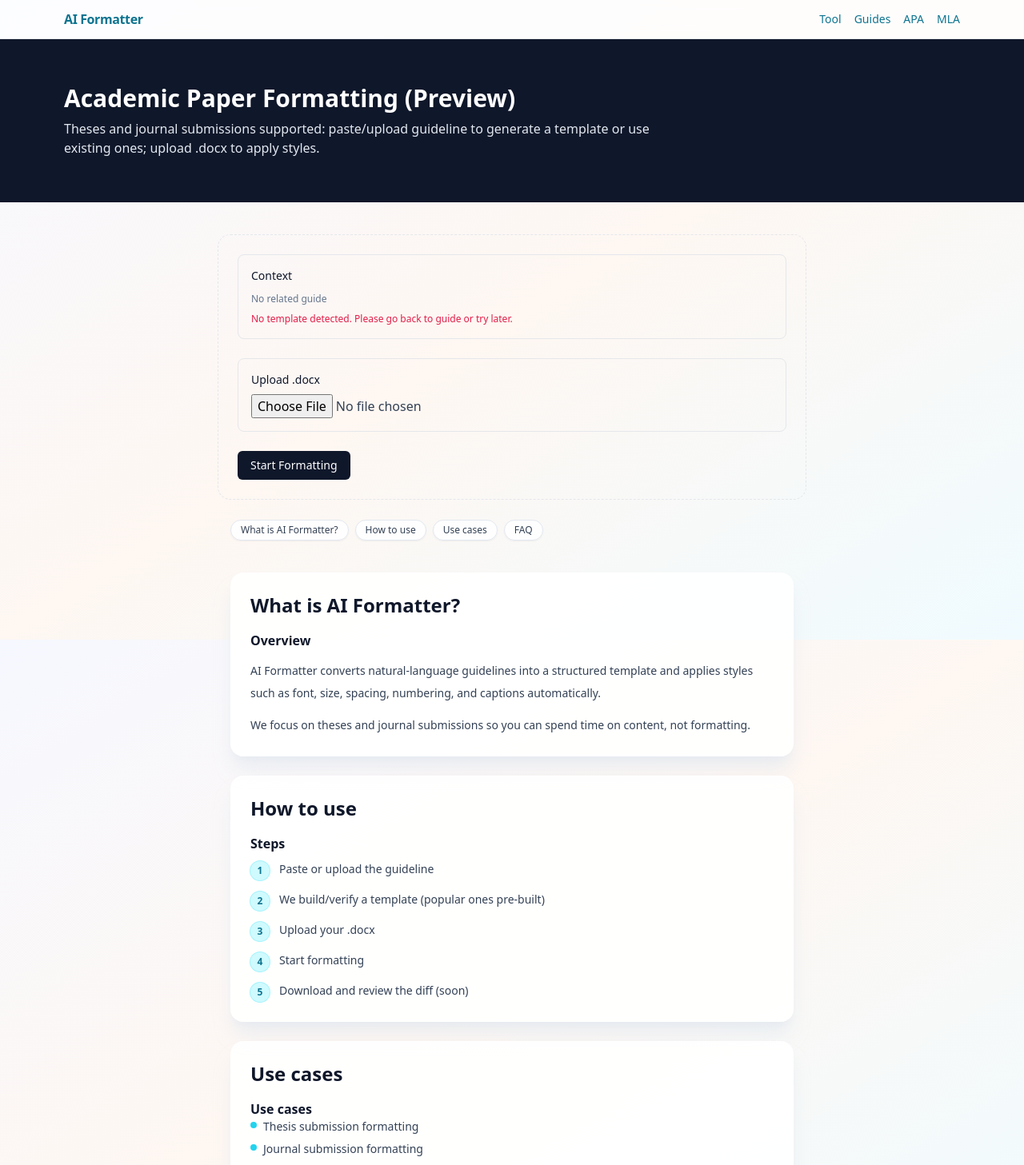
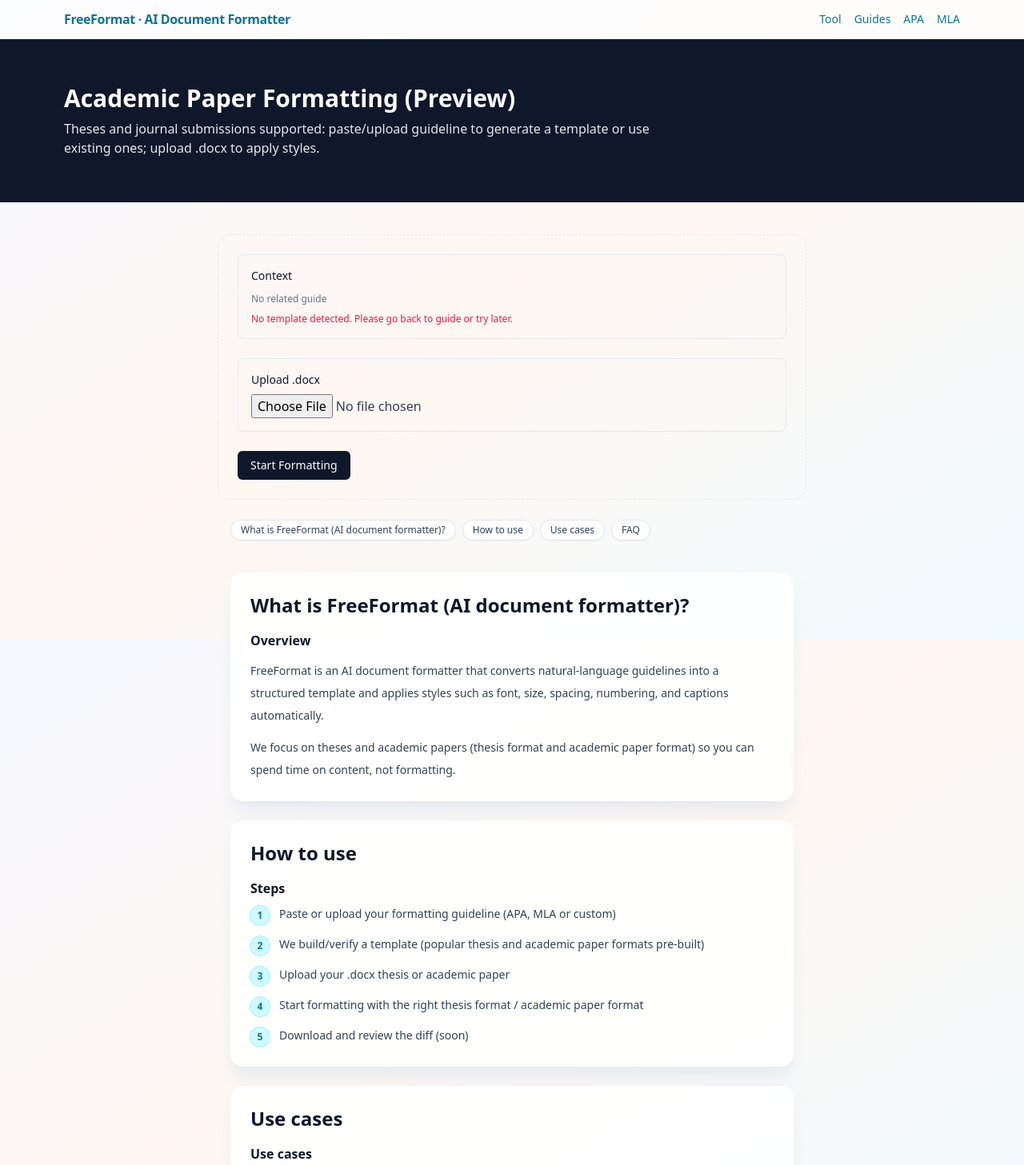
Before and after one commit to moonscar/freeformat-frontend, a Next.js app: page /en/tool in a window 1280 px wide. Shown: the top 1457 px of the page at 80% size. Built offline with nearby package versions, Linux system fonts and the light colour scheme; no server answers.

Commit message:
feat: update homepage SEO for FreeFormat AI document formatter

```diff
--- a/src/app/[locale]/guides/mla-format/page.tsx
+++ b/src/app/[locale]/guides/mla-format/page.tsx
@@ -25,7 +25,7 @@
         title: '什么是 MLA 格式？',
         paragraphs: [
           'MLA（第 9 版）常用于人文学科。本页聚焦页眉、行距、页边距、标题、字体，以及参考文献（Works Cited）列表的版式。',
-          '你可以下载 .docx 模板，或上传 .docx 由 AI Formatter 自动应用 MLA 样式。',
+          '你可以下载 .docx 模板，或上传 .docx 由 FreeFormat（AI 文档排版工具）自动应用 MLA 样式。',
         ] as const,
       }
     : {
--- a/src/app/[locale]/head.tsx
+++ b/src/app/[locale]/head.tsx
@@ -19,7 +19,7 @@
     },
     creator: {
       '@type': 'Organization',
-      name: 'AI Formatter',
+      name: 'FreeFormat · AI Document Formatter',
       email: siteConfig.contactEmail,
     },
   };
--- a/src/app/[locale]/layout.tsx
+++ b/src/app/[locale]/layout.tsx
@@ -33,7 +33,7 @@
       title: localeConfig.title,
       description: localeConfig.description,
       url: `${siteConfig.url}/${localeKey}`,
-      siteName: 'AI Formatter',
+      siteName: 'FreeFormat · AI Document Formatter',
       locale: localeConfig.ogLocale,
       type: 'website',
     },
--- a/src/components/layout/Footer.tsx
+++ b/src/components/layout/Footer.tsx
@@ -5,7 +5,7 @@
     <footer className="mt-16 border-t">
       <div className="mx-auto max-w-6xl px-4 py-8 text-sm text-slate-600">
         <div className="flex flex-wrap items-center justify-between gap-4">
-          <div>© AI Formatter 2025</div>
+          <div>© FreeFormat · AI Document Formatter 2025</div>
           <div className="flex items-center gap-4">
             <Link href={`/${locale}/privacy`} className="hover:text-slate-900">
               Privacy
--- a/src/components/layout/Header.tsx
+++ b/src/components/layout/Header.tsx
@@ -5,7 +5,7 @@
     <header className="border-b bg-white/80 backdrop-blur supports-[backdrop-filter]:bg-white/70">
       <div className="mx-auto flex max-w-6xl items-center justify-between px-4 py-3">
         <Link href={`/${locale}`} className="font-semibold tracking-tight">
-          AI Formatter
+          FreeFormat · AI Document Formatter
         </Link>
         <nav className="flex items-center gap-4 text-sm text-slate-600">
           <Link prefetch={false} href={`/${locale}/tool`} className="hover:text-slate-900">Tool</Link>
--- a/src/i18n/index.ts
+++ b/src/i18n/index.ts
@@ -4,14 +4,15 @@
 const pages = {
   zh: {
     common: {
-      siteTitle: '一键自动排版论文（毕业论文与期刊论文）',
-      siteDesc: '上传/粘贴格式要求，生成模板并一键应用到 docx；优先适配毕业论文与期刊论文常见规范。',
+      siteTitle: 'FreeFormat – AI 文档自动排版（毕业论文与学术文档）',
+      siteDesc:
+        'FreeFormat 是一款 AI 文档排版工具（AI document formatter），优先支持毕业论文与期刊论文。上传/粘贴格式要求生成模板，一键将 APA、MLA 或学校要求应用到 docx。',
     },
     landing: {
       badge: '内测优先通道 · 免费试用',
-      heroTitle: '一键自动排版论文（毕业/期刊）',
+      heroTitle: 'FreeFormat · AI 文档排版工具',
       heroDesc:
-        '欢迎提交你正在/即将面临的格式要求，我们将优先支持毕业论文与期刊论文的常见规范，并回信告知进度。',
+        'FreeFormat 是一款面向毕业论文与期刊论文的 AI 文档排版工具。欢迎提交你正在/即将面临的格式要求，我们将优先适配 thesis format / academic paper format，并回信告知进度。',
       cta: { primary: '立即提交格式', secondary: '查看模板' },
       features: { title: '核心功能', items: ['支持毕业论文与期刊论文', 'docx 解析', '模板应用', '差异报告（即将）'] },
       howItWorks: { title: '工作原理', steps: ['发送格式要求到邮箱', '我们生成模板并回信', '正式版上线后一键排版并下载'] },
@@ -26,19 +27,29 @@
       info: {
         subheads: { overview: '概览', steps: '步骤', cases: '使用场景' },
         what: {
-          title: '什么是 AI Formatter？',
+          title: '什么是 FreeFormat（AI 文档排版工具）？',
           paragraphs: [
-            'AI Formatter 将自然语言的格式要求转成结构化模板，并自动应用到论文的字体、字号、段前后距、编号与图表标题等样式。',
-            '我们优先覆盖毕业论文与期刊论文的常见规范，让你把时间花在内容而不是排版上。',
+            'FreeFormat 是一款 AI 文档排版工具（AI document formatter），可以把自然语言的格式要求转成结构化模板，并自动应用到论文的字体、字号、段前后距、编号与图表标题等样式。',
+            '我们优先覆盖毕业论文与期刊论文的常见规范，包括常见的 thesis format 与 academic paper format，让你把时间花在内容而不是排版上。',
           ],
         },
         how: {
           title: '如何使用？',
-          steps: ['粘贴或上传格式要求', '我们生成/校验模板（常见规范提供预置模板）', '上传 .docx 论文', '发起格式化', '下载排版后的文档，查看差异（即将）'],
+          steps: [
+            '粘贴或上传格式要求（可包含 APA / MLA / 学校自定义要求）',
+            '我们生成/校验模板（常见规范提供预置模板）',
+            '上传 .docx 论文或学术文档',
+            '发起格式化，一键应用 thesis format / academic paper format',
+            '下载排版后的文档，查看差异（即将）',
+          ],
         },
         use: {
           title: '可以用来做什么？',
-          items: ['毕业论文提交前一键排版', '研究者/学者按期刊投稿规范排版', '导师/教务批量验证格式（中期）'],
+          items: [
+            '毕业论文提交前一键排版（thesis format）',
+            '研究者/学者按期刊投稿规范排版（academic paper format）',
+            '导师/教务批量验证格式（中期）',
+          ],
         },
         faq: {
           title: '常见问题',
@@ -61,14 +72,15 @@
   },
   en: {
     common: {
-      siteTitle: 'One‑click Academic Paper Formatting',
-      siteDesc: 'Paste/upload a guideline to generate a template and apply it to your .docx. Focus on theses and journal submissions.',
+      siteTitle: 'FreeFormat – AI Document Formatter for Theses & Academic Papers',
+      siteDesc:
+        'FreeFormat is an AI document formatter that turns your guideline into a template and applies the right thesis format or academic paper format to your .docx.',
     },
     landing: {
       badge: 'Early Access · Free While In Beta',
-      heroTitle: 'One‑click Academic Paper Formatting',
+      heroTitle: 'FreeFormat · AI Document Formatter',
       heroDesc:
-        'Send us your guideline. We focus on theses and journal submissions first and will reply with progress updates.',
+        'FreeFormat is an AI document formatter for theses and academic papers. Send us your guideline – we focus on thesis format and academic paper format first and will reply with progress updates.',
       cta: { primary: 'Submit a guideline', secondary: 'Explore templates' },
       features: { title: 'Features', items: ['Supports theses and journal papers', 'Docx parsing', 'Template styling', 'Diff report (soon)'] },
       howItWorks: { title: 'How it works', steps: ['Email us your guideline', 'We build a template & reply', 'Format & download when GA is ready'] },
@@ -83,19 +95,29 @@
       info: {
         subheads: { overview: 'Overview', steps: 'Steps', cases: 'Use cases' },
         what: {
-          title: 'What is AI Formatter?',
+          title: 'What is FreeFormat (AI document formatter)?',
           paragraphs: [
-            'AI Formatter converts natural‑language guidelines into a structured template and applies styles such as font, size, spacing, numbering, and captions automatically.',
-            'We focus on theses and journal submissions so you can spend time on content, not formatting.',
+            'FreeFormat is an AI document formatter that converts natural‑language guidelines into a structured template and applies styles such as font, size, spacing, numbering, and captions automatically.',
+            'We focus on theses and academic papers (thesis format and academic paper format) so you can spend time on content, not formatting.',
           ],
         },
         how: {
           title: 'How to use',
-          steps: ['Paste or upload the guideline', 'We build/verify a template (popular ones pre‑built)', 'Upload your .docx', 'Start formatting', 'Download and review the diff (soon)'],
+          steps: [
+            'Paste or upload your formatting guideline (APA, MLA or custom)',
+            'We build/verify a template (popular thesis and academic paper formats pre‑built)',
+            'Upload your .docx thesis or academic paper',
+            'Start formatting with the right thesis format / academic paper format',
+            'Download and review the diff (soon)',
+          ],
         },
         use: {
           title: 'Use cases',
-          items: ['Thesis submission formatting', 'Journal submission formatting', 'Bulk compliance checks for advisors/admins (mid‑term)'],
+          items: [
+            'Thesis submission formatting (thesis format)',
+            'Journal submission formatting (academic paper format)',
+            'Bulk compliance checks for advisors/admins (mid‑term)',
+          ],
         },
         faq: {
           title: 'FAQ',
--- a/src/lib/siteConfig.ts
+++ b/src/lib/siteConfig.ts
@@ -6,18 +6,39 @@
   contactEmail: 'hello@ai-formatter.com',
   locales: {
     zh: {
-      title: 'AI Formatter – APA/MLA 论文格式模板与一键排版',
+      title: 'FreeFormat – AI 文档排版工具（论文与学术文档）',
       description:
-        '一键将研究/毕业论文按 APA 或 MLA 规范排版。支持上传或粘贴格式要求生成模板，并将样式自动应用到 .docx；提供任务进度与下载。',
-      keywords: ['AI Formatter', 'APA 论文格式', 'MLA 论文格式', '研究论文 格式', 'APA 格式 模板', 'MLA 格式 模板', 'docx 自动排版'],
+        'FreeFormat 是一款 AI 文档排版工具（AI document formatter），支持毕业论文与期刊论文的格式排版。上传或粘贴格式要求生成模板，按 APA、MLA 或学校要求自动应用到 .docx 文档。',
+      keywords: [
+        'FreeFormat',
+        'AI 文档排版工具',
+        'AI document formatter',
+        '论文 排版',
+        'thesis format',
+        'academic paper format',
+        'APA 论文格式',
+        'MLA 论文格式',
+        'docx 自动排版',
+      ],
       ogLocale: 'zh_CN',
       schemaLang: 'zh-CN',
     },
     en: {
-      title: 'AI Formatter — APA/MLA Paper Format Templates',
+      title: 'FreeFormat – AI Document Formatter for Theses and Academic Papers',
       description:
-        'Format research papers to APA or MLA style in one click. Use ready templates or paste a guideline, upload your .docx, and download a correctly styled paper.',
-      keywords: ['AI Formatter', 'apa format paper', 'apa paper format', 'apa style paper format', 'mla paper format', 'mla format paper', 'research paper format', 'apa format paper example', 'apa research paper format', 'apa citation format journal article'],
+        'FreeFormat is an AI document formatter that formats theses and academic papers to APA, MLA or custom thesis format. Paste or upload a guideline, upload your .docx and download a clean, ready-to-submit document.',
+      keywords: [
+        'FreeFormat',
+        'AI document formatter',
+        'AI document formatting tool',
+        'thesis format',
+        'thesis formatting',
+        'academic paper format',
+        'apa thesis format',
+        'apa style thesis format',
+        'mla paper format',
+        'word document formatter',
+      ],
       ogLocale: 'en_US',
       schemaLang: 'en-US',
     },
```
